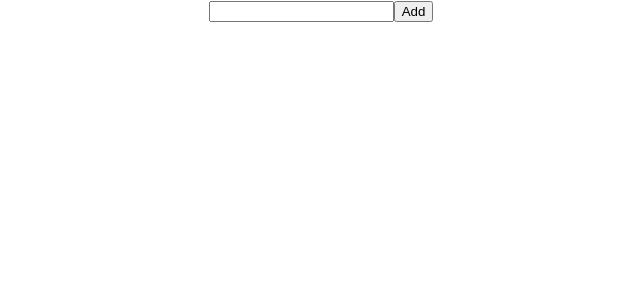
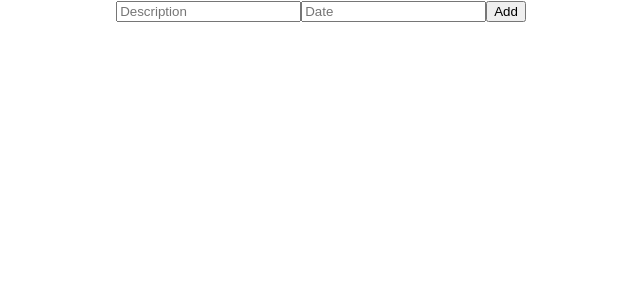
Before and after one commit to ValtteriRaatikainen/Front-End, a React (Create React App) app: page / in a window 1280 px wide. Shown: the top 300 px of the page, without its empty margins (319-959 px from the left). Built offline with nearby package versions, Linux system fonts and the light colour scheme.

Commit message:
Tehtävää päivitetty

```diff
--- a/src/App.js
+++ b/src/App.js
@@ -1,10 +1,12 @@
 import logo from './logo.svg';
 import React, { useState } from 'react';
 import './App.css';
+import Todolist from './components/Todolist';
 
 function App() {
   const [desc, setDesc] = useState('');
   const [todos, setTodos] = useState([]);
+  const [date, setDate] = useState ([]);
 
   const inputChanged = (event) => {
     setDesc(event.target.value);
@@ -16,21 +18,7 @@ function App() {
   }
   return (
     <div className="App">
-      <form onSubmit={addTodo}>
-        <input type="text" value={desc} onChange={inputChanged} />
-        <input type="submit" value="Add"/>
-      </form>
-      <table>
-        <tbody>
-          {
-            todos.map((todo, index) =>
-            <tr key={index}>
-            <td>{todo}</td>
-            </tr>
-            )
-          }
-        </tbody>
-      </table>
+      < Todolist />
     </div>
   );
 }
--- /dev/null
+++ b/src/components/Todolist.js
@@ -0,0 +1,42 @@
+import React, { useState } from 'react';
+
+
+export default function Todolist() {
+  const [todo, setTodo] = useState({
+    description: '',
+    date: ''
+  });
+  const [todos, setTodos] = useState([]);
+
+  const addTodo = () => {
+    setTodos([todo, ...todos]);
+    setTodo({description:'', date:''});
+  }
+  return (
+    <div>
+        <input
+            placeholder='Description'
+            type="text"
+            value={todo.description}
+            onChange={e => setTodo({...todo, description: e.target.value})} />
+        <input
+        placeholder='Date'
+            type="text"
+            value={todo.date}
+            onChange={e => setTodo({...todo, date: e.target.value})} />
+        <button onClick={addTodo}>Add</button>
+      <table>
+        <tbody>
+          {
+            todos.map((todo, index) =>
+            <tr key={index}>
+            <td>{todo.description}</td>
+            <td>{todo.date}</td>
+            </tr>
+            )
+          }
+        </tbody>
+      </table>
+    </div>
+  );
+}
```
Also changed, not shown: src/components/Todotable.js (added).
